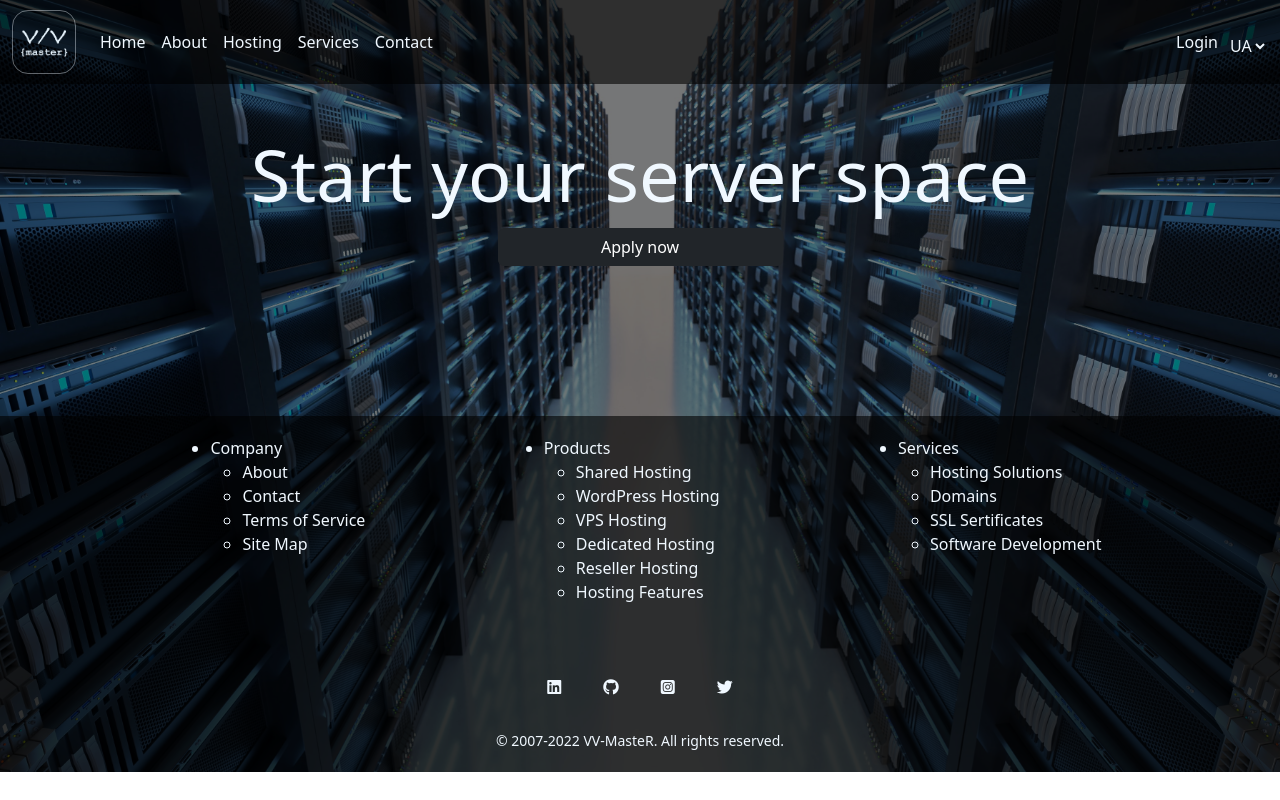
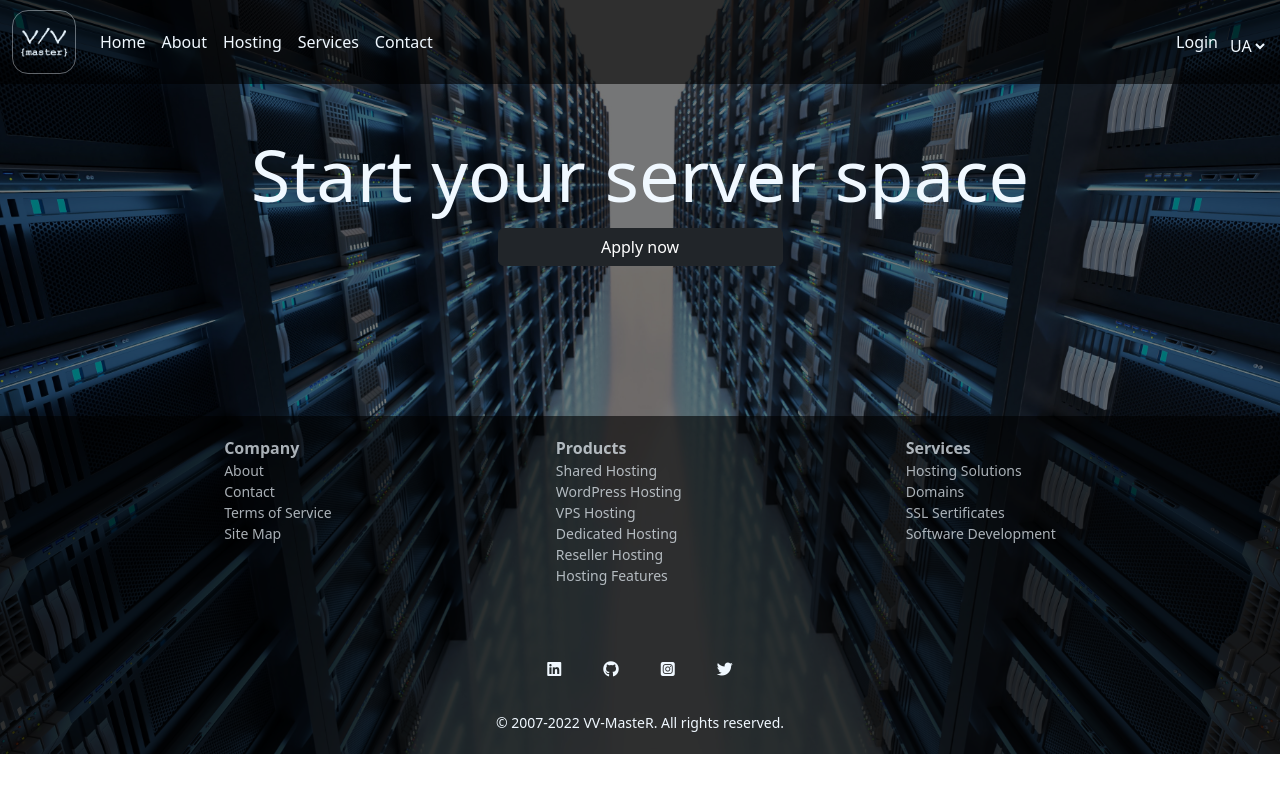
Before and after one commit to annasvrv/vv_master_page, a React (Create React App) app: page / in a window 1280 px wide. Built offline with nearby package versions, Linux system fonts and the light colour scheme.

Commit message:
added design to styled footer menu

```diff
--- a/src/components/Footer/Footer.css
+++ b/src/components/Footer/Footer.css
@@ -6,6 +6,20 @@
 
 .Footer .footerMenu {
   margin: 0;
+  padding: 0;
+  list-style: none;
+}
+
+.Footer .footerListHeader {
+  font-weight: 600;
+  color: rgba(240, 248, 255, 0.7);
+}
+
+.Footer .subList {
+  list-style: none;
+  padding: 0;
+  font-size: 14px;
+  color: rgba(240, 248, 255, 0.7);
 }
 
 .Footer .social-footer {
--- a/src/components/Footer/Footer.js
+++ b/src/components/Footer/Footer.js
@@ -7,8 +7,8 @@ export default function Footer() {
     <div className="Footer">
       <ul className="footerMenu d-flex justify-content-evenly">
         <li>
-          Company
-          <ul>
+          <span className="footerListHeader">Company</span>
+          <ul className="subList">
             <li>About</li>
             <li>Contact</li>
             <li>Terms of Service</li>
@@ -16,8 +16,8 @@ export default function Footer() {
           </ul>
         </li>
         <li>
-          Products
-          <ul>
+          <span className="footerListHeader">Products</span>
+          <ul className="subList">
             <li>Shared Hosting</li>
             <li>WordPress Hosting</li>
             <li> VPS Hosting</li>
@@ -27,8 +27,8 @@ export default function Footer() {
           </ul>
         </li>
         <li>
-          Services
-          <ul>
+          <span className="footerListHeader">Services</span>
+          <ul className="subList">
             <li>Hosting Solutions</li>
             <li>Domains</li>
             <li>SSL Sertificates</li>
@@ -77,8 +77,7 @@ export default function Footer() {
         </div>
 
         <p className=" text-center" style={{ fontSize: `14px` }}>
-          <span>&copy;</span> 2007-2022
-          VV-MasteR. All rights reserved.
+          <span>&copy;</span> 2007-2022 VV-MasteR. All rights reserved.
         </p>
       </section>
     </div>
```
